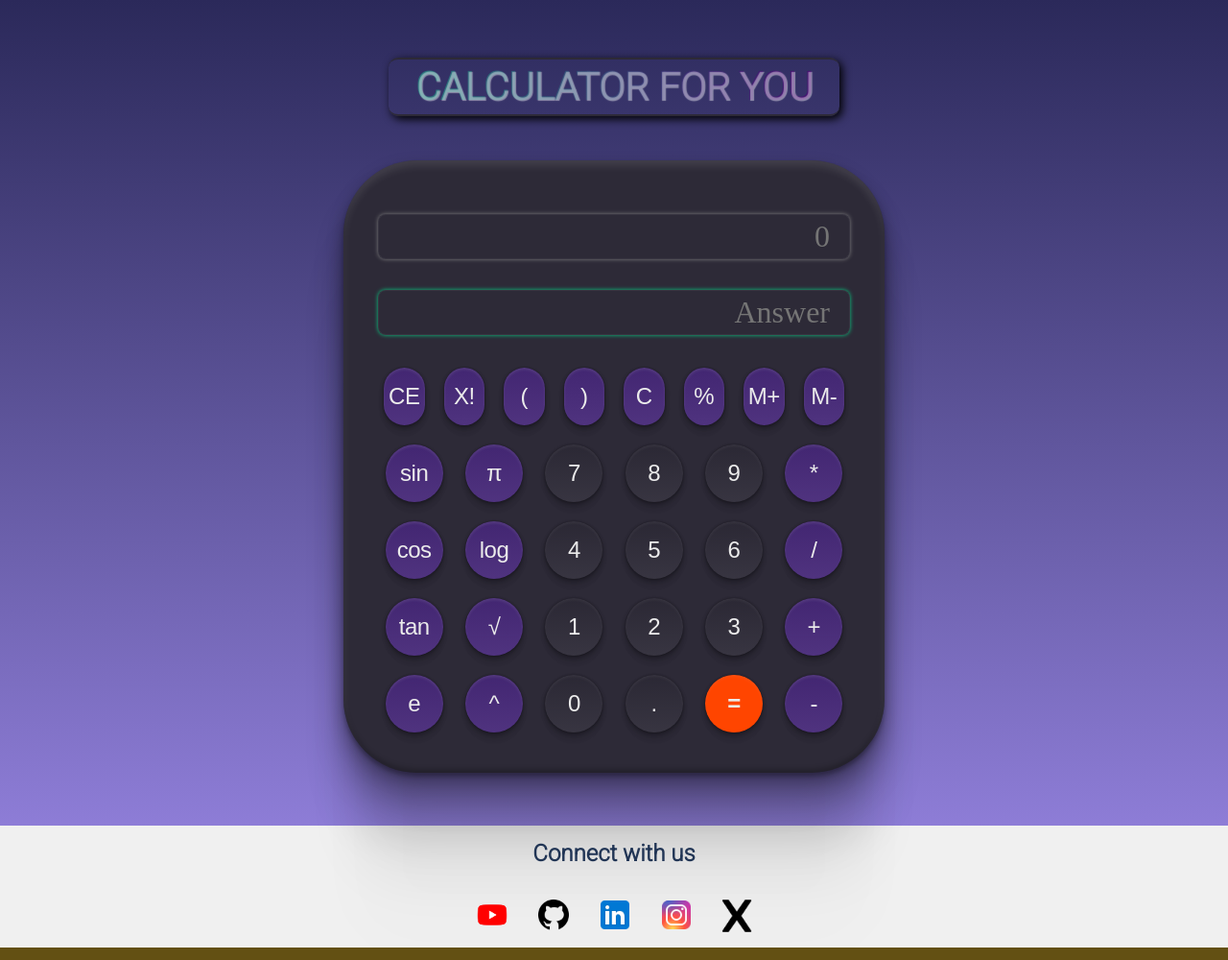
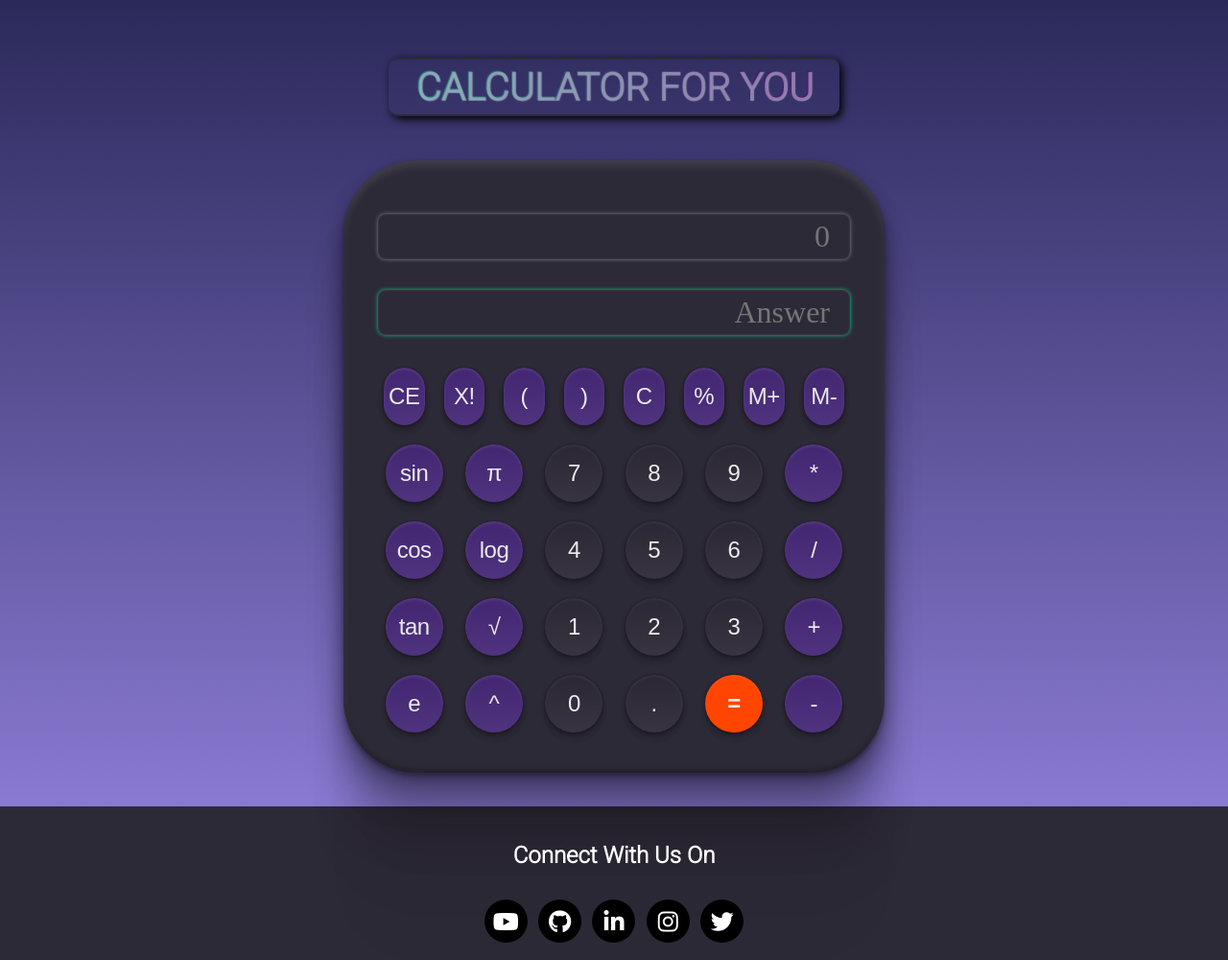
Before and after one commit to Ctoic/CalHub, a plain HTML site: page index.html in a window 1280 px wide. Shown: the whole page at 96% size. Drawn offline with Linux system fonts and the light colour scheme.

Commit message:
FIX #64 changes to footer section

```diff
--- a/index.html
+++ b/index.html
@@ -8,6 +8,7 @@
   <link rel="icon" type="image/png" sizes="32x32" href="favicon.png">
   <link href="style.css" rel="stylesheet" type="text/css" />
   <link href="utils.css" rel="stylesheet" type="text/css" />
+  <link rel="stylesheet" href="https://cdnjs.cloudflare.com/ajax/libs/font-awesome/6.4.0/css/all.min.css" integrity="sha512-iecdLmaskl7CVkqkXNQ/ZH/XLlvWZOJyj7Yy7tcenmpD1ypASozpmT/E0iPtmFIB46ZmdtAc9eNBvH0H/ZpiBw==" crossorigin="anonymous" referrerpolicy="no-referrer" />
 </head>
 
 
@@ -71,15 +72,35 @@
 
 <footer class="footer">
   <div class="footer__bg">
-  <div class="container_footer">
-  <h2 class="foot_heading"><b>Connect with us</b></h2>
-  <a href="https://www.youtube.com/@bugdetector" target="_blank"><img class="social" src="YouTube.png"></a>
-  <a href="https://github.com/Ctoic" target="_blank"><img class="social" src="github.png"></a>
-  <a href="https://c3akademia.com/" target="_blank"><img class="social" src="linkedin.png"></a>
-  <a href="https://www.instagram.com/dev_with_ctoic" target="_blank"><img class="social" src="instagram.png"></a>
-  <a href="https://www.linkedin.com/in/ctoic/" target="_blank"><img class="social" src="x.png" style="height: 38px; width: 38px;"></a>
-</div>
-</div>
+    <div class="container_footer">
+      <h2 class="foot_heading"><b>Connect With Us On</b></h2>
+
+      <div class="footer-links">
+
+        <div class="footer-icons">
+          <a href="https://www.youtube.com/@bugdetector" target="_blank" class="icons"><i class="fa-brands fa-youtube"></i></a>
+        </div>
+
+        <div class="footer-icons">
+          <a href="https://github.com/Ctoic" target="_blank" class="icons"><i class="fa-brands fa-github"></i></a>
+        </div>
+
+        <div class="footer-icons">
+          <a href="https://c3akademia.com/" target="_blank" class="icons"><i class="fa-brands fa-linkedin-in"></i></a>
+        </div>
+
+        <div class="footer-icons">
+          <a href="https://www.instagram.com/dev_with_ctoic" target="_blank" class="icons"><i class="fa-brands fa-instagram"></i></a>
+        </div>
+
+        <div class="footer-icons">
+          <a href="https://twitter.com/Ct0ic" target="_blank" class="icons"><i class="fa-brands fa-twitter"></i></a>
+        </div>
+
+      </div>
+
+    </div>
+  </div>
 </footer>
 
 </html>
--- a/style.css
+++ b/style.css
@@ -255,10 +255,14 @@ body {
 
 /***footer***/
 .footer {
-  background-color: #f0f0f0;
+  height: 160px;
+  background-color: #2d2a37;
   text-align: center;
   bottom: 0;
   padding-bottom: 0;
+  display: flex;
+  justify-content: center;
+  align-items: center;
 }
 
 .container_footer {
@@ -268,21 +272,36 @@ body {
 }
 
 .foot_heading {
-  padding-top: 15px;
-  color: #213555;
+  /* padding-top: 15px; */
+  margin-bottom: 2rem;
+  color: #fff;
   font-family: "Roboto", sans-serif;
 }
-
-
-.social {
-  margin: 10px 10px;
-  height: 40px;
-  width: 40px;
+.footer-links{
+  display: flex;
+  justify-content: center ;
+  align-items: center;
+  width: 282px;
+  margin: auto;
+}
+.icons{
+  font-size: 1.5rem;
   color: #fff;
-  transition: transform 0.3s, box-shadow 0.3s; /* Add transitions for transform and box-shadow */
+  margin: auto;
 }
-
-.social:hover {
+.icons i{
+  margin-top: 0.65rem;
+}
+.footer-icons{
+  height: 45px;
+  width: 45px;
+  background-color: #000;
+  border-radius: 50%;
+  margin: auto;
+  cursor: pointer;
+}
+.footer-icons:hover{
   transform: scale(1.1); /* Increase the size on hover */
   box-shadow: 0 0 10px rgba(0, 0, 0, 0.3); /* Add a slight shadow on hover */
+  cursor: pointer;
 }
```
